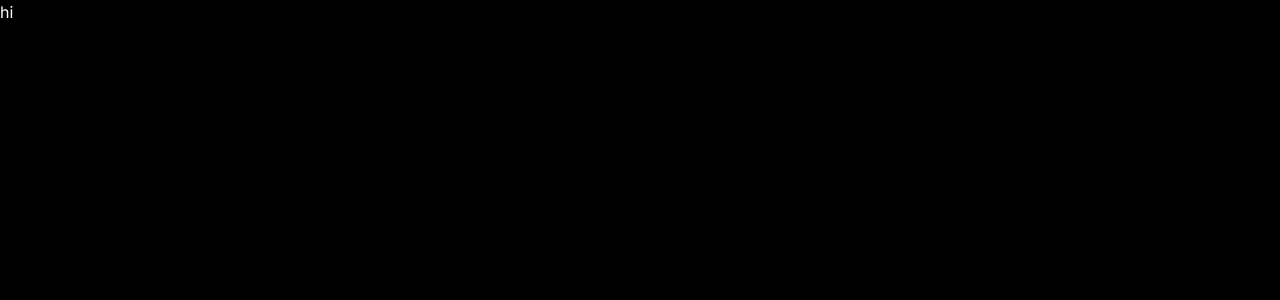
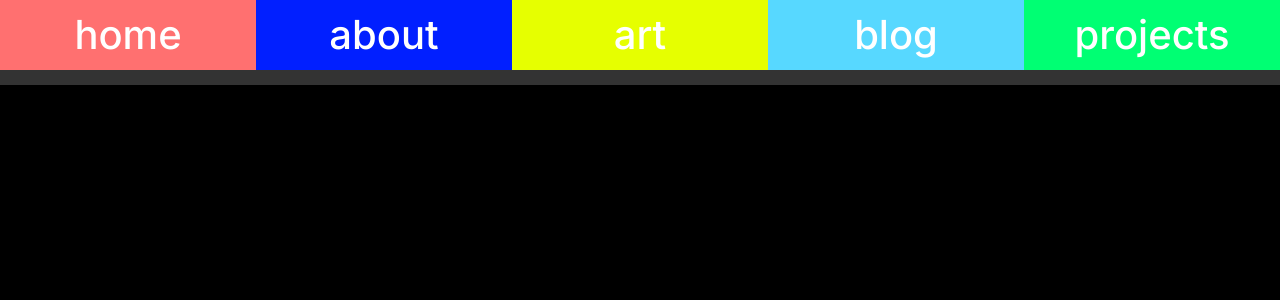
Before and after one commit to raaz4n/personal-portfolio, a Next.js app in the folder my-portfolio/: page /about in a window 1280 px wide. Shown: the top 300 px of the page. Built offline with nearby package versions, Linux system fonts and the light colour scheme; a web font is replaced by a local one.

Commit message:
cleaned up navbar

```diff
--- a/my-portfolio/app/components/Navbar.tsx
+++ b/my-portfolio/app/components/Navbar.tsx
@@ -2,36 +2,36 @@ import Link from 'next/link'
 
 const Navbar = () => {
   return (
-    <nav className='fixed top-0 w-full flex items-center
-    justify-around pb-15 border-b border-gray-700 bg-black'>
-        <Link href="/" prefetch className='transition duration-300 hover:scale-110'>
+    <nav className={`flex flex-row justify-between w-[100%] fixed`}>
+      <div className={`block min-w-screen h-[85px] fixed top-[0px] bg-[#333]`}>
+      </div>
+      <div className={`flex flex-row justify-around w-[100%] h-[70px] relative`}>
+        <Link href="/" prefetch className={`flex flex-col justify-center items-center bg-(--ht) cursor-pointer w-[20%]`}>
+            <p className={`block font-medium text-[40px] leading-[20px] text-white`}>
+                home
+            </p>
         </Link>
-        <ul className="flex gap-10 text-lg">
-            <Link href="/about" prefetch
-            className="text-gray-300 hover:text-white
-            transition-colors">
+        <Link href="/about" prefetch className={`flex flex-col justify-center items-center bg-(--abtt) cursor-pointer w-[20%]`}>
+            <p className={`block font-medium text-[40px] leading-[20px] text-white`}>
                 about
-            </Link>
-
-            <Link href="/art" prefetch
-            className="text-gray-300 hover:text-white
-            transition-colors">
+            </p>
+        </Link>
+        <Link href="/art" prefetch className={`flex flex-col justify-center items-center bg-(--at) cursor-pointer w-[20%]`}>
+            <p className={`block font-medium text-[40px] leading-[20px] text-white`}>
                 art
-            </Link>
-
-            <Link href="/blog" prefetch
-            className="text-gray-300 hover:text-white
-            transition-colors">
+            </p>
+        </Link>
+        <Link href="/blog" prefetch className={`flex flex-col justify-center items-center bg-(--bt) cursor-pointer w-[20%]`}>
+            <p className={`block font-medium text-[40px] leading-[20px] text-white`}>
                 blog
-            </Link>
-
-            <Link href="/projects" prefetch
-            className="text-gray-300 hover:text-white
-            transition-colors">
+            </p>
+        </Link>
+        <Link href="/projects" prefetch className={`flex flex-col justify-center items-center bg-(--pt) cursor-pointer w-[20%]`}>
+            <p className={`block font-medium text-[40px] leading-[20px] text-white`}>
                 projects
-            </Link>
-        </ul>
-
+            </p>
+        </Link>
+      </div>
     </nav>
   )
 }
--- a/my-portfolio/app/globals.css
+++ b/my-portfolio/app/globals.css
@@ -7,6 +7,11 @@
     --tcl3: #333;
     --nxt-clr: black;
     --nxt-bg: white;
+    --ht: #ff7070;
+    --abtt: #011fff;
+    --at: #e6ff00;
+    --bt: #57d8ff;
+    --pt: #00ff73;
 }
 
 @theme inline {
@@ -17,7 +22,12 @@
   --color-text3: var(--tcl3);
   --next-color: var(--nxt-clr);
   --font-main: var(--font-inter);
-  --font-secondary: var(--font-stack)
+  --font-secondary: var(--font-stack);
+  --home-tab: var(--ht);
+  --about-tab: var(-abtt);
+  --art-tab: var(-at);
+  --blog-tab: var(-bt);
+  --projects-tab: var(-pt);
 }
 
 [data-theme="dark"] {
@@ -27,6 +37,11 @@
     --tcl2: #acacac;
     --tcl3: #333;
     --nxt-clr: black;
+    --ht: #ff7070;
+    --abtt: #011fff;
+    --at: #e6ff00;
+    --bt: #57d8ff;
+    --pt: #00ff73;
 }
 
 [data-theme="light"] {
@@ -35,15 +50,15 @@
     --tcl1: black;
     --tcl2: #5f5f5f;
     --tcl3: #b4b4b4;
-    --nxt-clr: #c5c7bc;
+    --nxt-clr: #fbf3d1;
 }
 
 [data-theme="pastel"] {
     --background: #b6ae9f;
     --nxt-bg: #778873;
-    --tcl1: #c5c7bc;
+    --tcl1: #fbf3d1;
     --tcl2: #deded1;
-    --tcl3: #fbf3d1;
+    --tcl3: #c5c7bc;
     --nxt-clr: #a1bc98;
 }
 
--- a/my-portfolio/app/layout.tsx
+++ b/my-portfolio/app/layout.tsx
@@ -30,6 +30,7 @@ export default function RootLayout({
       <body
         className={`${stackFont.variable} ${interFont.variable}`}
       >
+        <Navbar></Navbar>
         {children}
       </body>
     </html>
```
